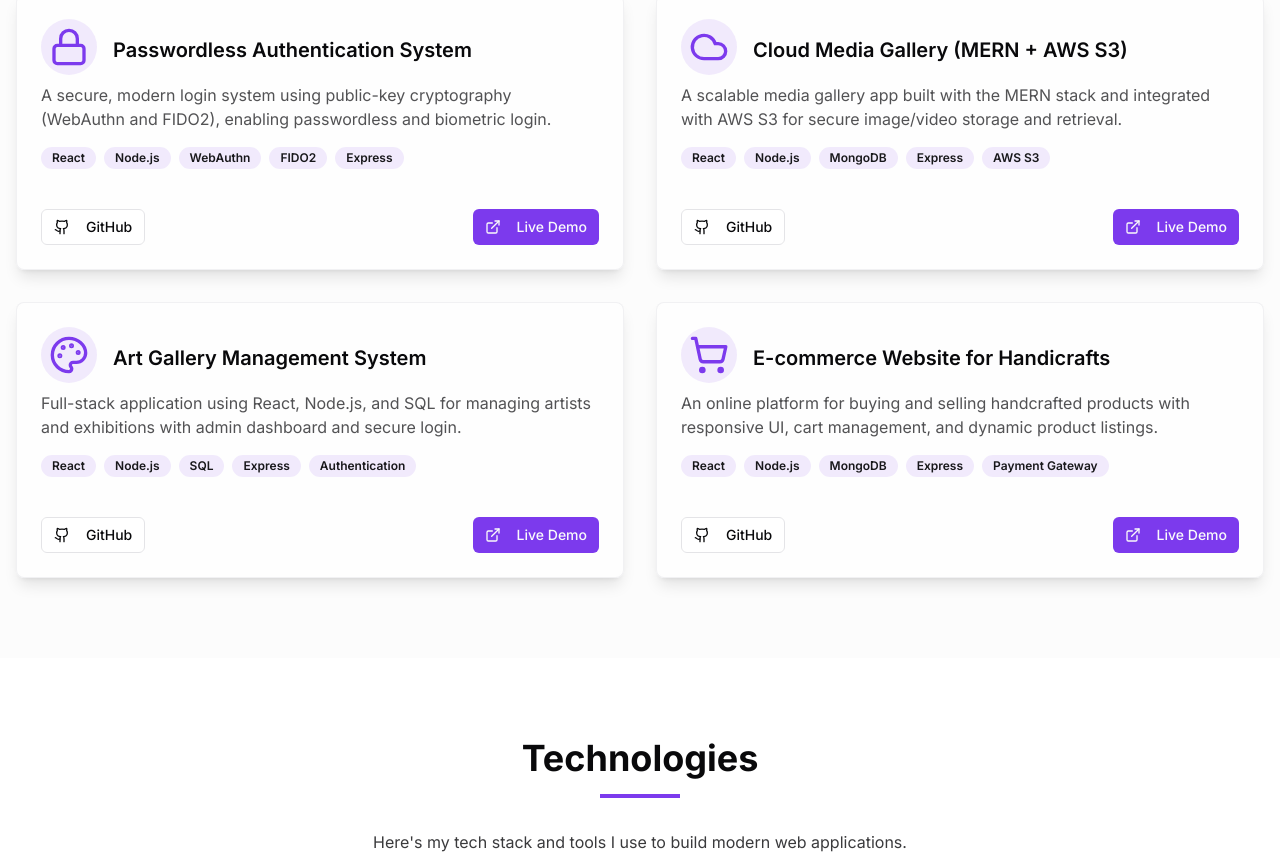
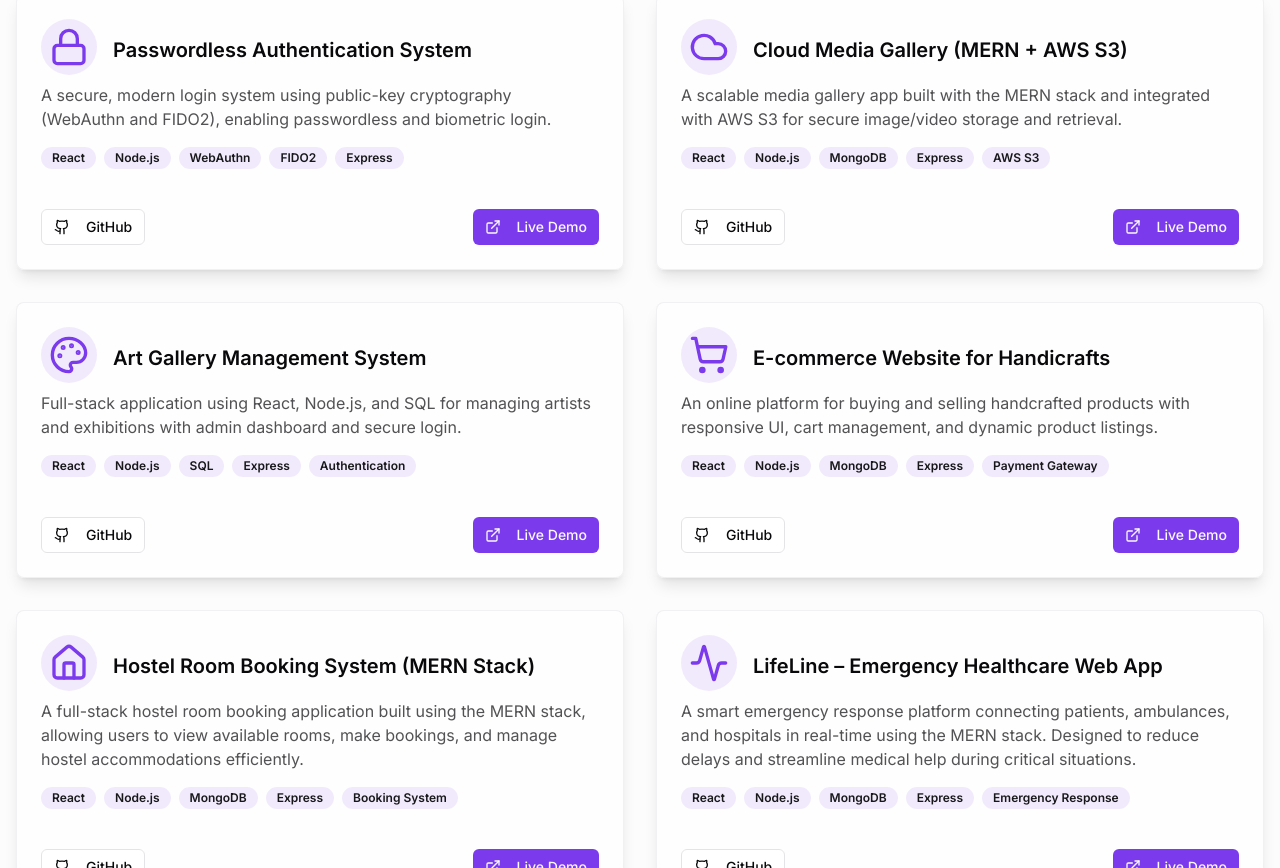
Before and after one commit to Shamanth-k/portfolio, a Next.js app: page / in a window 1280 px wide. Shown: the part 1932-2800 px from the top of the page. Built offline with nearby package versions, Linux system fonts and the light colour scheme.

Commit message:
added new project

```diff
--- a/components/projects.tsx
+++ b/components/projects.tsx
@@ -16,6 +16,8 @@ import {
   Cloud,
   Palette,
   ShoppingCart,
+  Home,
+  Activity,
 } from "lucide-react";
 import Link from "next/link";
 
@@ -58,6 +60,25 @@ const Projects = () => {
       icon: <ShoppingCart className="h-10 w-10 text-primary" />,
       tags: ["React", "Node.js", "MongoDB", "Express", "Payment Gateway"],
     },
+    {
+      title: "Hostel Room Booking System (MERN Stack)",
+      description:
+        "A full-stack hostel room booking application built using the MERN stack, allowing users to view available rooms, make bookings, and manage hostel accommodations efficiently.",
+      github: "https://github.com/Shamanth-k/hostel-room-booking.git",
+      live: "#",
+      icon: <Home className="h-10 w-10 text-primary" />,
+      tags: ["React", "Node.js", "MongoDB", "Express", "Booking System"],
+    },
+    {
+      title: "LifeLine – Emergency Healthcare Web App",
+      description:
+        "A smart emergency response platform connecting patients, ambulances, and hospitals in real-time using the MERN stack. Designed to reduce delays and streamline medical help during critical situations.",
+      github: "https://github.com/Shamanth-k/emergency-health-care-webapp-.git",
+      live: "#",
+      icon: <Activity className="h-10 w-10 text-primary" />,
+      tags: ["React", "Node.js", "MongoDB", "Express", "Emergency Response"],
+    },
+
   ];
 
   return (
```
